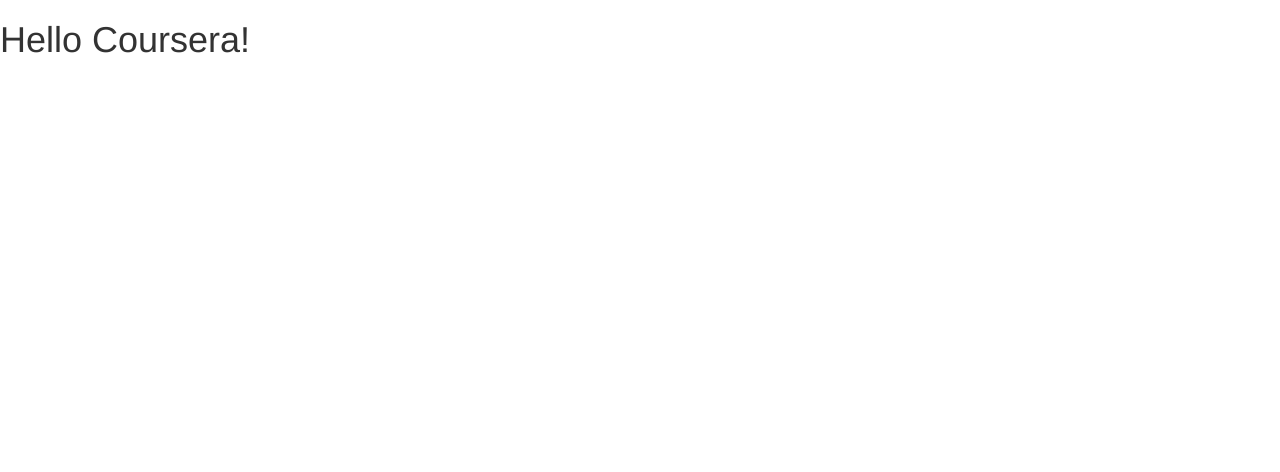
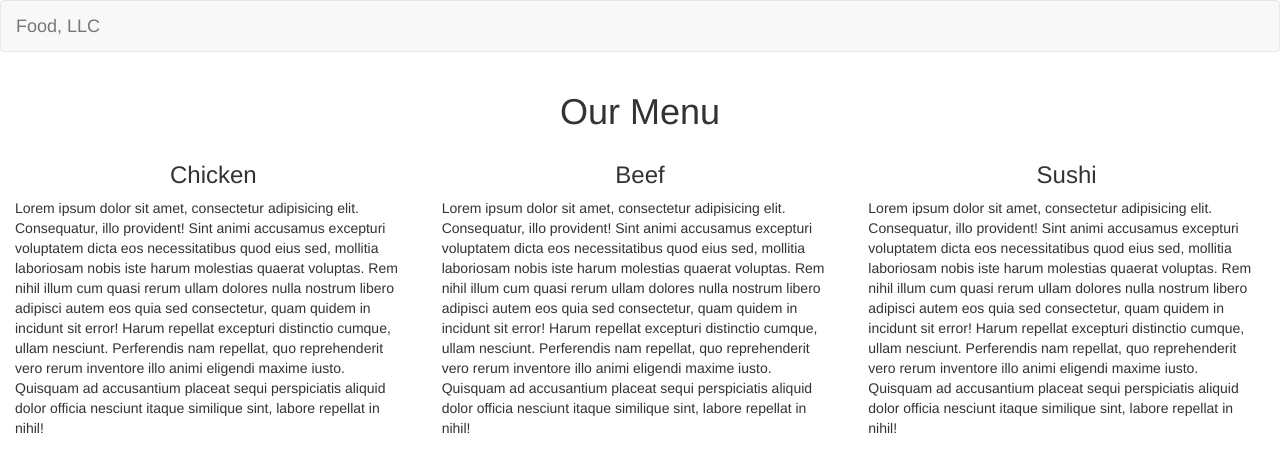
Before and after one commit to lampita/module3-solution, a plain HTML site: page index.html in a window 1280 px wide. Drawn offline with Linux system fonts and the light colour scheme.

Commit message:
Refactor HTML structure and update title

```diff
--- a/index.html
+++ b/index.html
@@ -1,28 +1,108 @@
-<!doctype html>
+<!DOCTYPE html>
 <html lang="en">
   <head>
-    <meta charset="utf-8">
-    <meta http-equiv="X-UA-Compatible" content="IE=edge">
-    <meta name="viewport" content="width=device-width, initial-scale=1">
+    <meta charset="utf-8" />
+    <meta http-equiv="X-UA-Compatible" content="IE=edge" />
+    <meta name="viewport" content="width=device-width, initial-scale=1" />
 
-    <!-- HTML5 shim and Respond.js for IE8 support of HTML5 elements and media queries -->
-    <!-- WARNING: Respond.js doesn't work if you view the page via file:// -->
-    <!--[if lt IE 9]>
-      <script src="https://oss.maxcdn.com/html5shiv/3.7.2/html5shiv.min.js"></script>
-      <script src="https://oss.maxcdn.com/respond/1.4.2/respond.min.js"></script>
-    <![endif]-->
+    <title>module3-solution</title>
+    <link rel="stylesheet" href="css/bootstrap.min.css" />
+    <link rel="stylesheet" href="css/styles.css" />
+  </head>
+  <body>
+    <header>
+      <nav class="navbar navbar-default">
+        <div class="container-fluid">
+          <div class="navbar-header">
+            <button
+              type="button"
+              class="navbar-toggle collapsed"
+              data-toggle="collapse"
+              data-target="#bs-example-navbar-collapse-1"
+              aria-expanded="false"
+            >
+              <span class="icon-bar"></span>
+              <span class="icon-bar"></span>
+              <span class="icon-bar"></span>
+            </button>
+            <a class="navbar-brand brand-color" href="#">Food, LLC</a>
+          </div>
+        </div>
+      </nav>
 
-    <title>Bootstrap Starter Page</title>
-    <link rel="stylesheet" href="css/bootstrap.min.css">
-    <link rel="stylesheet" href="css/styles.css">
-  </head>
-<body>
+      <div class="collapse navbar-collapse" id="bs-example-navbar-collapse-1">
+        <ul class="nav navbar-nav">
+          <li><a href="#" class="visible-xs text-center">Chicken</a></li>
+          <li><a href="#" class="visible-xs text-center">Beef</a></li>
+          <li><a href="#" class="visible-xs text-center">Sushi</a></li>
+        </ul>
+      </div>
+    </header>
 
-  <h1>Hello Coursera!</h1>
+    <section>
+      <div class="container-fluid">
+        <h1 class="text-center">Our Menu</h1>
+        <div class="row">
+          <div class="col-md-4 col-sm-6 col-xs-12">
+            <article>
+              <h3 class="text-center">Chicken</h3>
+              <p>
+                Lorem ipsum dolor sit amet, consectetur adipisicing elit.
+                Consequatur, illo provident! Sint animi accusamus excepturi
+                voluptatem dicta eos necessitatibus quod eius sed, mollitia
+                laboriosam nobis iste harum molestias quaerat voluptas. Rem
+                nihil illum cum quasi rerum ullam dolores nulla nostrum libero
+                adipisci autem eos quia sed consectetur, quam quidem in incidunt
+                sit error! Harum repellat excepturi distinctio cumque, ullam
+                nesciunt. Perferendis nam repellat, quo reprehenderit vero rerum
+                inventore illo animi eligendi maxime iusto. Quisquam ad
+                accusantium placeat sequi perspiciatis aliquid dolor officia
+                nesciunt itaque similique sint, labore repellat in nihil!
+              </p>
+            </article>
+          </div>
+          <div class="col-md-4 col-sm-6 col-xs-12">
+            <article>
+              <h3 class="text-center">Beef</h3>
+              <p>
+                Lorem ipsum dolor sit amet, consectetur adipisicing elit.
+                Consequatur, illo provident! Sint animi accusamus excepturi
+                voluptatem dicta eos necessitatibus quod eius sed, mollitia
+                laboriosam nobis iste harum molestias quaerat voluptas. Rem
+                nihil illum cum quasi rerum ullam dolores nulla nostrum libero
+                adipisci autem eos quia sed consectetur, quam quidem in incidunt
+                sit error! Harum repellat excepturi distinctio cumque, ullam
+                nesciunt. Perferendis nam repellat, quo reprehenderit vero rerum
+                inventore illo animi eligendi maxime iusto. Quisquam ad
+                accusantium placeat sequi perspiciatis aliquid dolor officia
+                nesciunt itaque similique sint, labore repellat in nihil!
+              </p>
+            </article>
+          </div>
+          <div class="col-md-4 col-sm-12 col-xs-12">
+            <article>
+              <h3 class="text-center">Sushi</h3>
+              <p>
+                Lorem ipsum dolor sit amet, consectetur adipisicing elit.
+                Consequatur, illo provident! Sint animi accusamus excepturi
+                voluptatem dicta eos necessitatibus quod eius sed, mollitia
+                laboriosam nobis iste harum molestias quaerat voluptas. Rem
+                nihil illum cum quasi rerum ullam dolores nulla nostrum libero
+                adipisci autem eos quia sed consectetur, quam quidem in incidunt
+                sit error! Harum repellat excepturi distinctio cumque, ullam
+                nesciunt. Perferendis nam repellat, quo reprehenderit vero rerum
+                inventore illo animi eligendi maxime iusto. Quisquam ad
+                accusantium placeat sequi perspiciatis aliquid dolor officia
+                nesciunt itaque similique sint, labore repellat in nihil!
+              </p>
+            </article>
+          </div>
+        </div>
+      </div>
+    </section>
 
-  <!-- jQuery (Bootstrap JS plugins depend on it) -->
-  <script src="js/jquery-1.11.3.min.js"></script>
-  <script src="js/bootstrap.min.js"></script>
-  <script src="js/script.js"></script>
-</body>
+    <script src="js/jquery-1.11.3.min.js"></script>
+    <script src="js/bootstrap.min.js"></script>
+    <script src="js/script.js"></script>
+  </body>
 </html>
```
